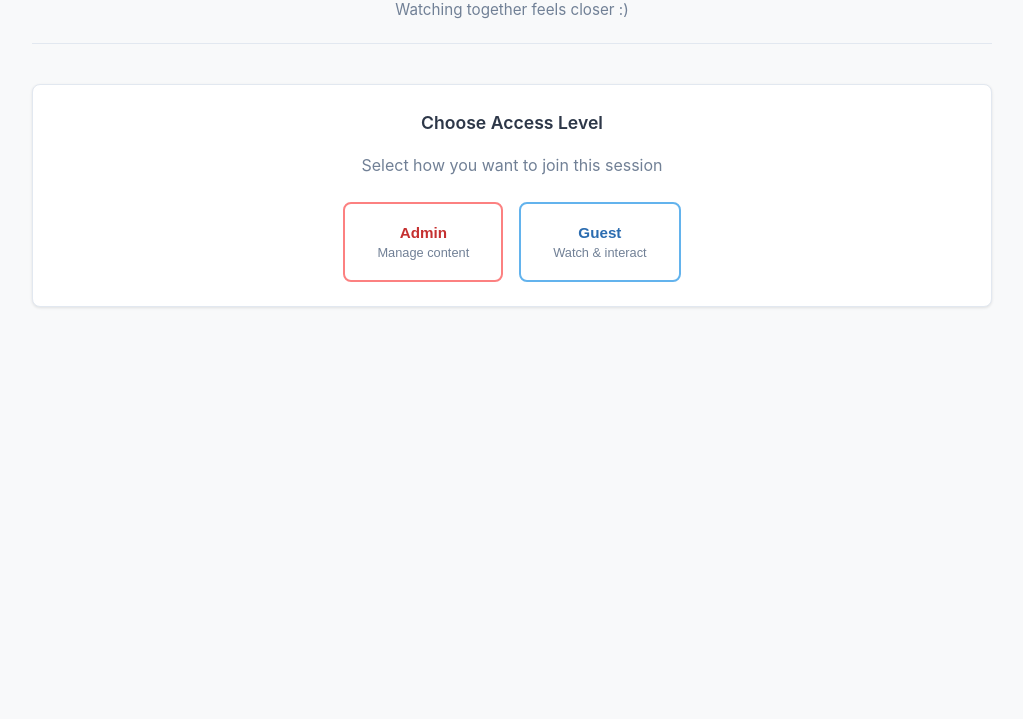
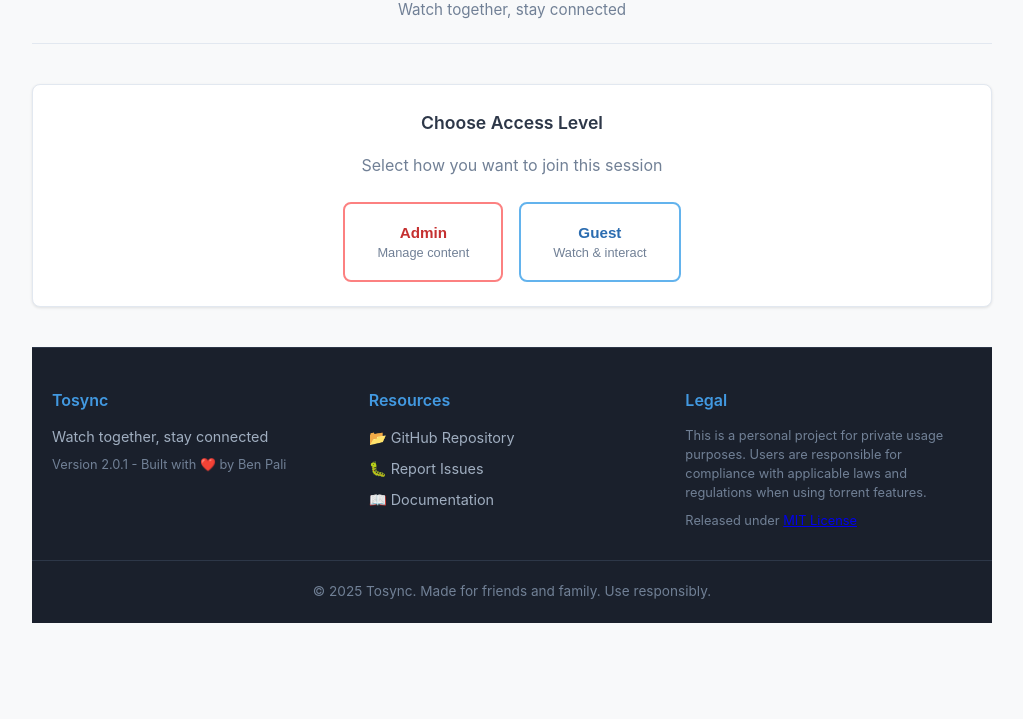
Before and after one commit to BenPali/tosync, a website: page public/index.html in a window 1280 px wide. Shown: the part 81-800 px from the top of the page, without its empty margins (128-1151 px from the left). Drawn offline with nearby package versions, Linux system fonts and the light colour scheme.

Commit message:
Refactoring of small components. Added legal disclaimers and README for clarity

```diff
--- a/public/index.html
+++ b/public/index.html
@@ -4,20 +4,19 @@
 <head>
     <meta charset="UTF-8">
     <meta name="viewport" content="width=device-width, initial-scale=1.0">
-    <title>Tosyc - Watching together feels closer</title>
+    <title>Tosync - Watch together, stay connected</title>
 
     <!-- Socket.IO for real-time communication -->
     <script src="https://cdn.socket.io/4.7.5/socket.io.min.js"></script>
 
-    <!-- Our CSS -->
     <link rel="stylesheet" href="styles.css">
 </head>
 
 <body>
     <div class="container">
         <div class="header">
-            <h1>Tosyc</h1>
-            <p>Watching together feels closer :)</p>
+            <h1>Tosync</h1>
+            <p>Watch together, stay connected</p>
         </div>
 
         <!-- Role Selection -->
@@ -62,7 +61,6 @@
 
         <!-- Main Application -->
         <div id="mainApp" class="hidden">
-            <!-- Connection Status -->
             <div class="connection-status" id="connectionStatus">
                 Connecting to server...
             </div>
@@ -78,8 +76,6 @@
             <!-- Admin Controls -->
             <div class="section" id="adminControls">
                 <h3>Content Management</h3>
-
-
 
                 <div class="form-group">
                     <label for="fileInput">Upload Video File (Recommended):</label>
@@ -114,8 +110,6 @@
                         </div>
 
                         <button class="btn secondary" id="uploadSubtitleBtn">📝 Upload Subtitle</button>
-
-
                     </div>
                 </details>
 
@@ -151,14 +145,19 @@
                     <summary style="cursor: pointer; font-weight: 500; color: #718096;">🧲 Advanced: Magnet Links
                     </summary>
                     <div style="margin-top: 12px;">
+                        <div class="alert warning" style="margin-bottom: 16px;">
+                            <strong>⚠️ Legal Disclaimer:</strong> Users are solely responsible for the content they
+                            stream via torrent links. This platform does not host, store, or distribute any copyrighted
+                            content. Please ensure you have the legal right to access and share any torrents you use.
+                            The platform operators cannot be held liable for any misuse of this feature or copyright
+                            violations.
+                        </div>
                         <div class="form-group">
                             <label for="torrentInput">Magnet Link:</label>
                             <input type="text" id="torrentInput"
                                 placeholder="magnet:?xt=urn:btih:... (server-side streaming)">
                         </div>
                         <button class="btn secondary" id="loadTorrentBtn">⚡ Stream via Magnet Link</button>
-
-
                     </div>
                 </details>
             </div>
@@ -267,7 +266,56 @@
             </div>
         </div>
 
-        <!-- Our JavaScript -->
+        <!-- Footer -->
+        <footer class="footer">
+            <div class="footer-content">
+                <div class="footer-section">
+                    <h4>Tosync</h4>
+                    <p>Watch together, stay connected</p>
+                    <p style="font-size: 0.8rem; color: #718096; margin-top: 8px;">
+                        Version 2.0.1 - Built with ❤️ by Ben Pali
+                    </p>
+                </div>
+
+                <div class="footer-section">
+                    <h4>Resources</h4>
+                    <div class="footer-links">
+                        <a href="https://github.com/benpali/tosync" target="_blank" rel="noopener noreferrer">
+                            📂 GitHub Repository
+                        </a>
+                        <a href="https://github.com/benpali/tosync/issues" target="_blank" rel="noopener noreferrer">
+                            🐛 Report Issues
+                        </a>
+                        <a href="https://github.com/benpali/tosync/blob/main/README.md" target="_blank"
+                            rel="noopener noreferrer">
+                            📖 Documentation
+                        </a>
+                    </div>
+                </div>
+
+                <div class="footer-section">
+                    <h4>Legal</h4>
+                    <div class="footer-disclaimer">
+                        <p style="font-size: 0.8rem; color: #718096;">
+                            This is a personal project for private usage purposes. Users are responsible for compliance
+                            with applicable laws and regulations when using torrent features.
+                        </p>
+                        <p style="font-size: 0.8rem; color: #718096; margin-top: 8px;">
+                            Released under
+                            <a href="https://github.com/benpali/tosync/blob/main/LICENSE" target="_blank"
+                                rel="noopener noreferrer">
+                                MIT License
+                            </a>
+                        </p>
+                    </div>
+                </div>
+            </div>
+
+            <div class="footer-bottom">
+                <p>&copy; 2025 Tosync. Made for friends and family. Use responsibly.</p>
+            </div>
+        </footer>
+
         <script src="script.js"></script>
 </body>
 
--- a/public/styles.css
+++ b/public/styles.css
@@ -9,12 +9,16 @@ body {
     background: #f8f9fa;
     color: #2d3748;
     line-height: 1.6;
+    min-height: 100vh;
+    display: flex;
+    flex-direction: column;
 }
 
 .container {
     max-width: 1000px;
     margin: 0 auto;
     padding: 20px;
+    flex: 1;
 }
 
 .header {
@@ -571,6 +575,7 @@ video {
     background: rgba(255, 255, 255, 0.3);
     border-radius: 2px;
     outline: none;
+    appearance: none;
     -webkit-appearance: none;
 }
 
@@ -692,53 +697,6 @@ video {
     gap: 12px;
 }
 
-/* Responsive Design */
-@media (max-width: 768px) {
-    .container {
-        padding: 16px;
-    }
-
-    .role-buttons {
-        flex-direction: column;
-        align-items: center;
-    }
-
-    .role-btn {
-        width: 100%;
-        max-width: 280px;
-    }
-
-    .controls {
-        justify-content: center;
-    }
-
-    .status-grid {
-        grid-template-columns: 1fr;
-    }
-
-    .video-controls {
-        padding: 12px;
-    }
-
-    .controls-main {
-        flex-direction: column;
-        gap: 8px;
-    }
-
-    .controls-center {
-        order: -1;
-    }
-
-    .volume-slider {
-        width: 60px;
-    }
-
-    .subtitle-dropdown,
-    .speed-dropdown {
-        min-width: 120px;
-    }
-}
-
 /* File library styles */
 .file-library-list {
     background: #1a202c;
@@ -823,3 +781,132 @@ video {
     background: #4a5568;
     cursor: not-allowed;
 }
+
+/* Footer Styles */
+.footer {
+    background: #1a202c;
+    color: #e2e8f0;
+    margin-top: 40px;
+    padding: 40px 0 20px 0;
+    border-top: 1px solid #2d3748;
+}
+
+.footer-content {
+    max-width: 1000px;
+    margin: 0 auto;
+    padding: 0 20px;
+    display: grid;
+    grid-template-columns: repeat(auto-fit, minmax(200px, 1fr));
+    gap: 30px;
+}
+
+.footer-section h4 {
+    color: #4299e1;
+    font-size: 1rem;
+    font-weight: 600;
+    margin-bottom: 12px;
+}
+
+.footer-section p {
+    color: #a0aec0;
+    font-size: 0.9rem;
+    line-height: 1.5;
+}
+
+.footer-links {
+    display: flex;
+    flex-direction: column;
+    gap: 8px;
+}
+
+.footer-links a {
+    color: #a0aec0;
+    text-decoration: none;
+    font-size: 0.9rem;
+    transition: color 0.2s ease;
+    display: flex;
+    align-items: center;
+    gap: 4px;
+}
+
+.footer-links a:hover {
+    color: #4299e1;
+}
+
+.footer-disclaimer {
+    font-size: 0.85rem;
+    line-height: 1.4;
+}
+
+.footer-bottom {
+    border-top: 1px solid #2d3748;
+    margin-top: 30px;
+    padding-top: 20px;
+    text-align: center;
+    max-width: 1000px;
+    margin-left: auto;
+    margin-right: auto;
+    padding-left: 20px;
+    padding-right: 20px;
+}
+
+.footer-bottom p {
+    color: #718096;
+    font-size: 0.85rem;
+}
+
+/* Responsive Design */
+@media (max-width: 768px) {
+    .container {
+        padding: 16px;
+    }
+
+    .role-buttons {
+        flex-direction: column;
+        align-items: center;
+    }
+
+    .role-btn {
+        width: 100%;
+        max-width: 280px;
+    }
+
+    .controls {
+        justify-content: center;
+    }
+
+    .status-grid {
+        grid-template-columns: 1fr;
+    }
+
+    .video-controls {
+        padding: 12px;
+    }
+
+    .controls-main {
+        flex-direction: column;
+        gap: 8px;
+    }
+
+    .controls-center {
+        order: -1;
+    }
+
+    .volume-slider {
+        width: 60px;
+    }
+
+    .subtitle-dropdown,
+    .speed-dropdown {
+        min-width: 120px;
+    }
+
+    .footer-content {
+        grid-template-columns: 1fr;
+        gap: 20px;
+    }
+
+    .footer {
+        padding: 30px 0 15px 0;
+    }
+}
```
Also changed, not shown: package.json (+5 -5 lines), public/script.js (+1 -7 lines), server.js (+4 -7 lines), README.md (added).
